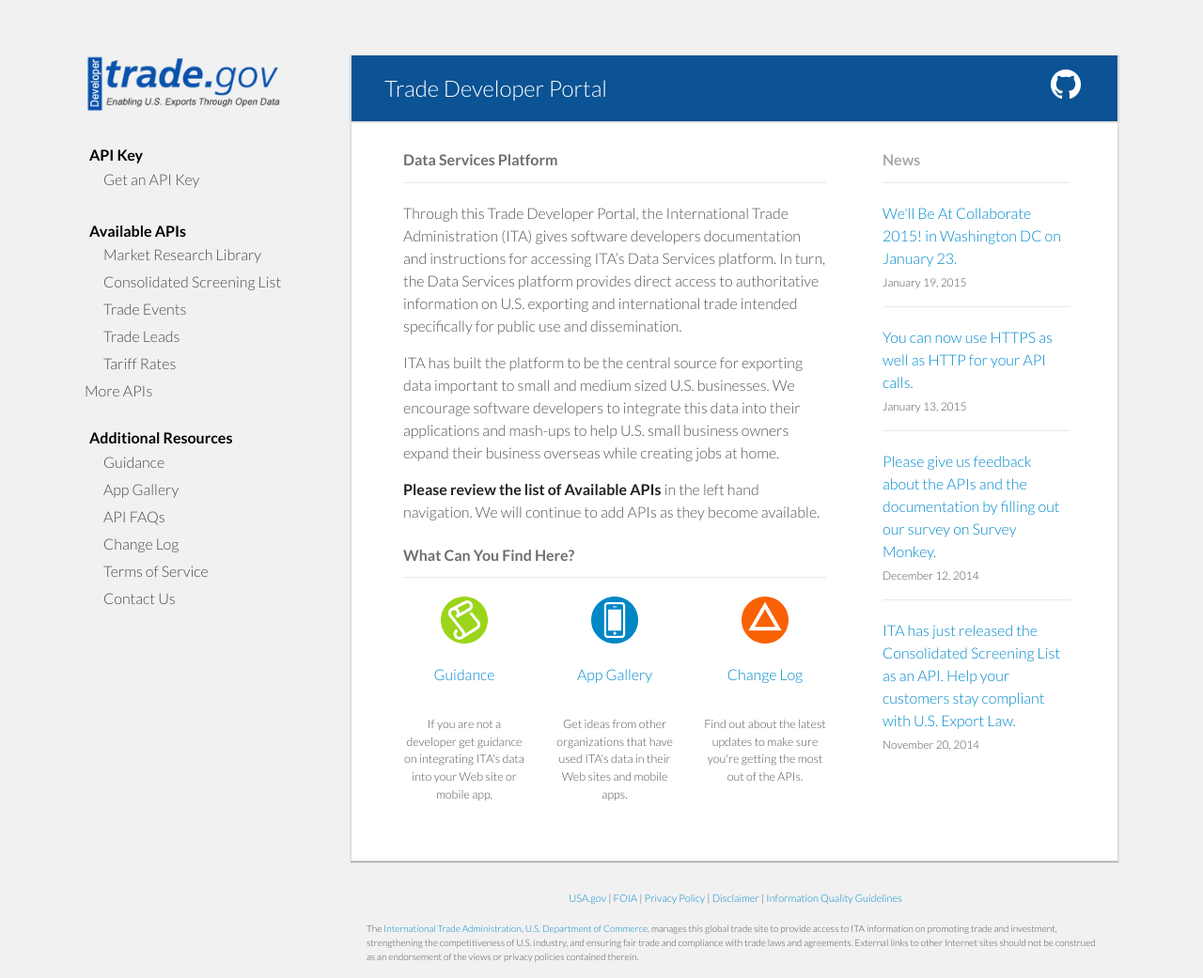
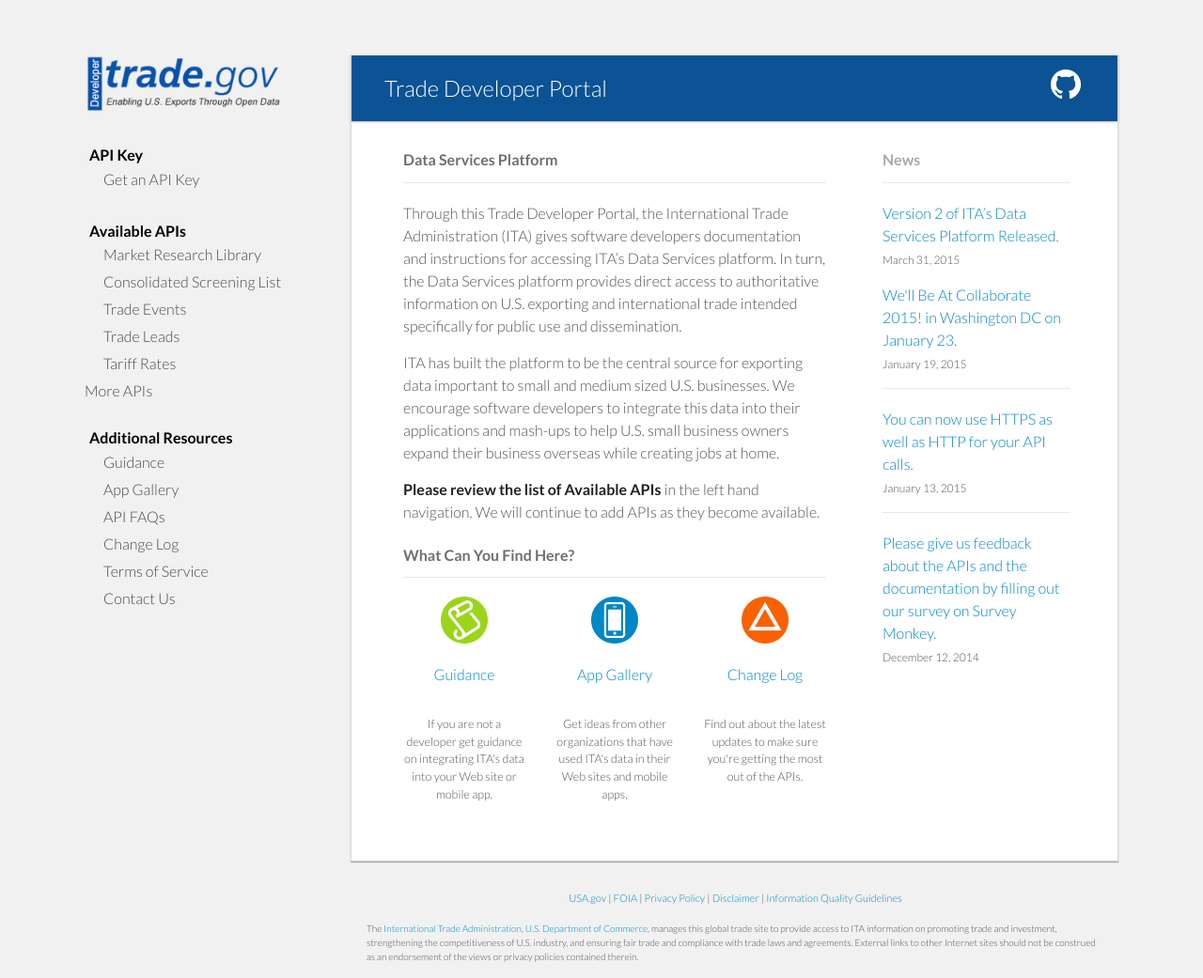
Before and after one commit to InternationalTradeAdministration/developerportal, a Jekyll site: the page built from index.html, in a window 1280 px wide and 1041 px high. Shown: the whole window at 94% size. Built offline with Jekyll 4.4.1, drawn with Linux system fonts in a browser that asks for light colours; nearby versions of some CDN libraries.

Commit message:
Added news about V2

```diff
--- a/index.html
+++ b/index.html
@@ -67,13 +67,21 @@ published: true
 
 		<!--news line 1-->
 		<p>
+		<a href="https://github.com/InternationalTradeAdministration/developerportal/wiki/Version-2-of-ITA%E2%80%99s-Data-Services-Platform-Released">
+		<p class="news">Version 2 of ITA’s Data Services Platform Released.</p>
+		</a>
+		<h7>March 31, 2015</h7>
+		</p>
+
+		<!--news line 2-->
+		<p>
 		<a href="https://github.com/InternationalTradeAdministration/developerportal/wiki/We%27ll-Be-At-Collaborate-2015!-on-January-23">
 		<p class="news">We'll Be At Collaborate 2015! in Washington DC on January 23.</p>
 		</a>
 		<h7>January 19, 2015</h7>
 		</p>
 
-		<!--news line 2-->
+		<!--news line 3-->
 		<p class="list">
 		<a href="https://github.com/InternationalTradeAdministration/developerportal/wiki/You-Can-Now-Use-HTTPS-for-Your-Calls">
 		<p class="news">You can now use HTTPS as well as HTTP for your API calls.</p>
@@ -81,7 +89,7 @@ published: true
 		<h7>January 13, 2015</h7>
 		</p>
 
-		<!--news line 3-->
+		<!--news line 4-->
 		<p class="list">
 		<a href="https://www.surveymonkey.com/s/LYVLXW9">
 		<p class="news">Please give us feedback about the APIs and the documentation by filling out our survey on Survey Monkey.</p>
@@ -89,14 +97,6 @@ published: true
 		<h7>December 12, 2014</h7>
 		</p>
 
-		<!--news line 4-->
-		<p class="list">
-		<a href="http://developer.trade.gov/consolidated-screening-list.html">
-		<p class="news">ITA has just released the Consolidated Screening List as an API. Help your customers stay compliant with U.S. Export Law.</p>
-		</a>
-		<h7>November 20, 2014</h7>
-		</p>
-
 		</ul>
 
 	  </div>
```
